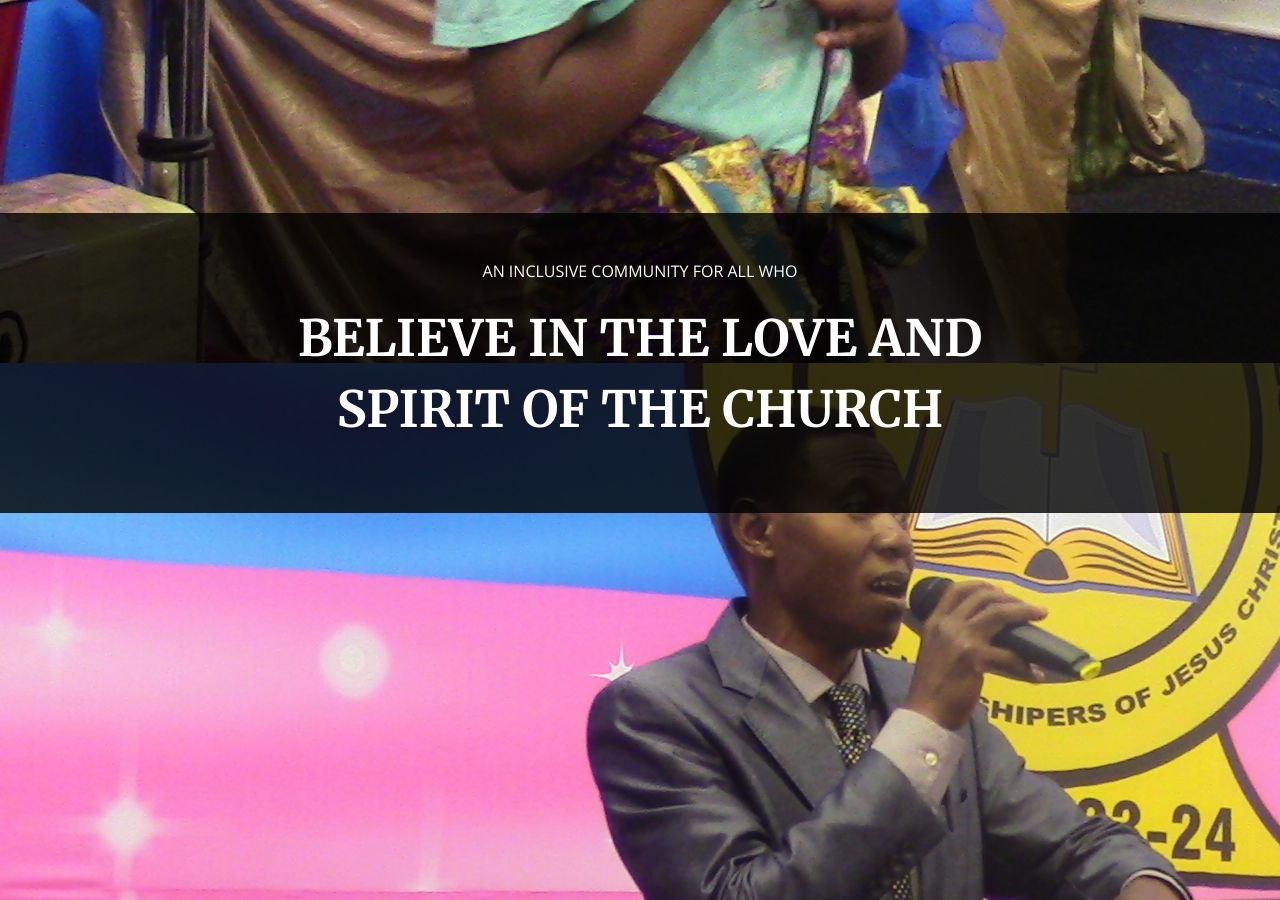
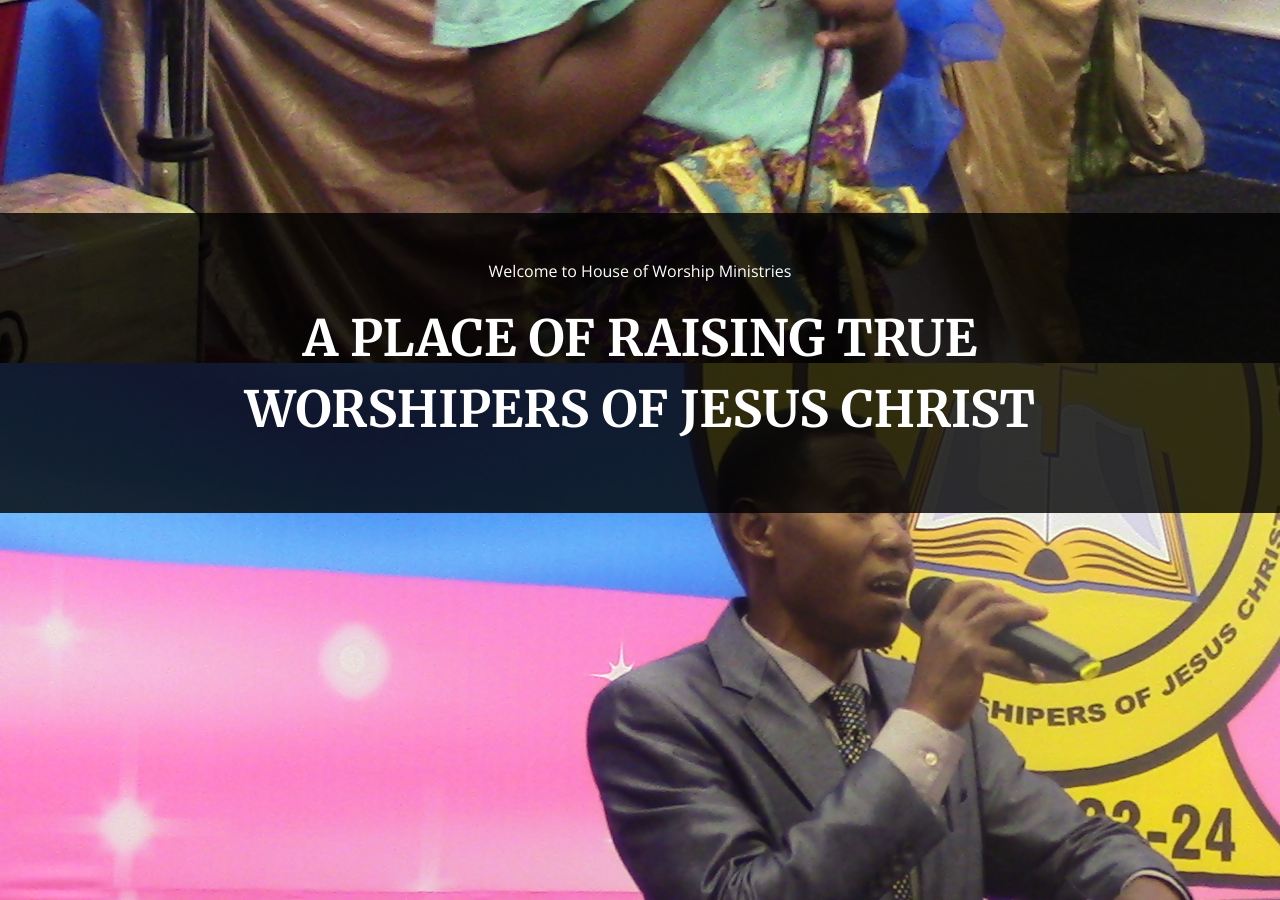
Before and after one commit to riyaadh47/hilary, a Jekyll site: the page built from index.html, in a window 1280 px wide and 900 px high, scrolled down 1903 px. Built offline with Jekyll 4.4.1, drawn with Linux system fonts in a browser that asks for light colours; nearby versions of some CDN libraries; library files that are not in the unit come from our copies.

Commit message:
Update from Forestry.io - Updated sliders.json

```diff
--- a/_data/sliders.json
+++ b/_data/sliders.json
@@ -1,8 +1,8 @@
 {
   "call-to-action": [
     {
-      "paragraph": "AN INCLUSIVE COMMUNITY FOR ALL WHO",
-      "heading": "BELIEVE IN THE LOVE AND<br>SPIRIT OF THE CHURCH",
+      "paragraph": "Welcome to House of Worship Ministries",
+      "heading": "A PLACE OF RAISING TRUE<br>WORSHIPERS OF JESUS CHRIST",
       "link": "#"
     }
   ],
```
